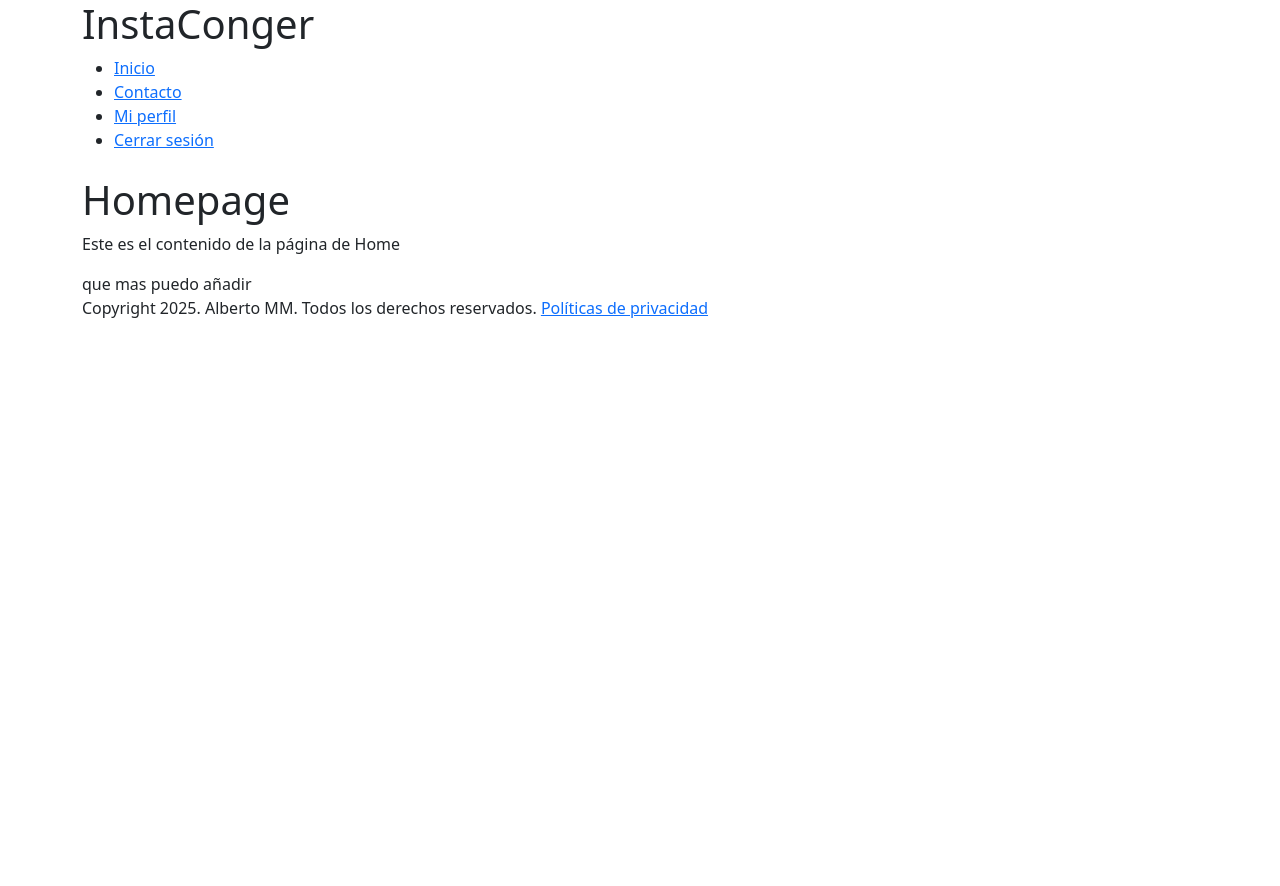
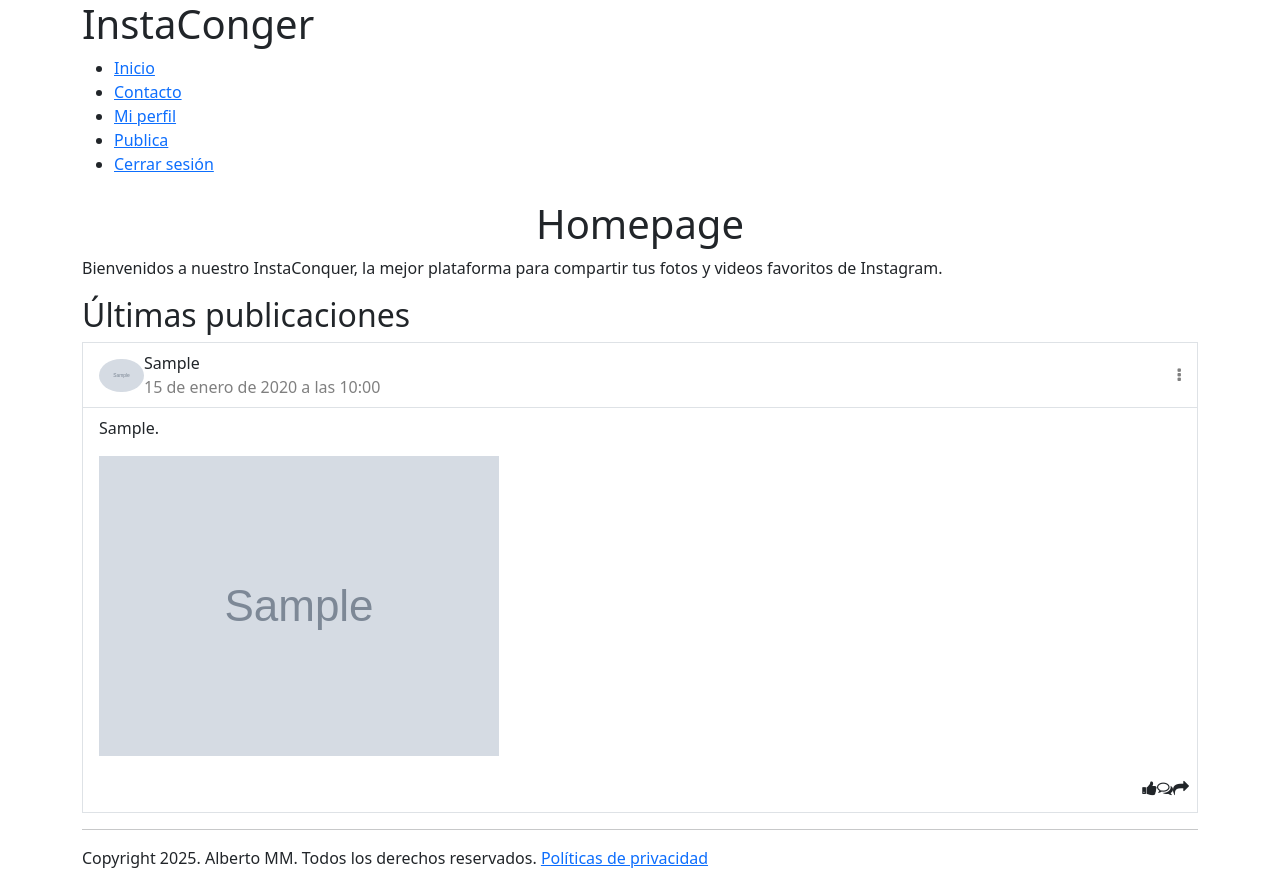
Before and after one commit to codeByAlbertoMartin/Instagram, a Django app: page / in a window 1280 px wide. Before the commit the page ends 318 px from the top, so only its background shows below. Run offline with Django 5.2, Linux system fonts and the light colour scheme; a user stored in the database is signed in; tables that the repository leaves empty hold one stand-in row (values such as "Sample post"); grey boxes marked "Sample" are stand-in pictures.

Commit message:
Nueva publicación + template Bootstrap

```diff
--- a/instagram/settings.py
+++ b/instagram/settings.py
@@ -11,6 +11,7 @@ https://docs.djangoproject.com/en/5.2/ref/settings/
 """
 
 from pathlib import Path
+from django.urls import reverse_lazy
 
 # Build paths inside the project like this: BASE_DIR / 'subdir'.
 BASE_DIR = Path(__file__).resolve().parent.parent
@@ -136,3 +137,6 @@ DEFAULT_AUTO_FIELD = 'django.db.models.BigAutoField'
 CRISPY_ALLOWED_TEMPLATE_PACKS = "bootstrap5"
 
 CRISPY_TEMPLATE_PACK = "bootstrap5"
+
+#Cambiar la url por defecto de la vista login para cuando el usuario no está logueado
+LOGIN_URL = reverse_lazy('login')
--- a/instagram/templates/_includes/_header.html
+++ b/instagram/templates/_includes/_header.html
@@ -11,6 +11,7 @@
                 <li><a href="{% url 'contact' %}">Contacto</a></li>
                 {% if request.user.is_authenticated %}
                     <li><a href="{% url 'profile_detail' request.user.profile.pk %}">Mi perfil</a></li>
+                    <li><a href="{% url 'post_create' %}">Publica</a></li>
                     <li><a href="{% url 'logout' %}">Cerrar sesión</a></li>
                 {% endif %}
 
--- /dev/null
+++ b/instagram/templates/_includes/posts/_post.html
@@ -0,0 +1,31 @@
+
+
+<article class="bg-white border mt-2">
+    <div>
+        <div class="d-flex flex-row justify-content-between align-items-center p-2 border-bottom">
+            <div class="d-flex flex-row align-items-center feed-text px-2">
+                <img class="rounded-circle" src="{{post.image.url}}" width="45">
+                <div class="d-flex flex-column flex-wrap ml-2">
+                    <span class="font-weight-bold">{{post.user.first_name}}</span>
+                    <span class="text-black-50 time">{{post.created_at}}</span>
+                </div>
+            </div>
+            <div class="feed-icon px-2">
+                <i class="fa fa-ellipsis-v text-black-50"></i>
+            </div>
+        </div>
+    </div>
+    <div class="p-2 px-3">
+        <span>{{post.caption}}.</span>
+    </div>
+
+
+    <div class="feed-image p-2 px-3">
+        <img class="img-fluid img-responsive" src="{{post.image.url}}">
+    </div>
+    <div class="d-flex justify-content-end socials p-2 py-3">
+        <i class="fa fa-thumbs-up"></i>
+        <i class="fa fa-comments-o"></i>
+        <i class="fa fa-share"></i>
+    </div>
+</article>
--- a/instagram/templates/general/Home.html
+++ b/instagram/templates/general/Home.html
@@ -4,9 +4,16 @@
 
 {% block page_content%}
 <div class="container">
-    <h1>Homepage</h1>
-    <p>Este es el contenido de la página de Home</p>
-    que mas puedo añadir
+    <h1 align="center">Homepage</h1>
+    <p>Bienvenidos a nuestro InstaConquer, la mejor plataforma para compartir tus fotos y videos favoritos de Instagram.</p>
+    <section>
+        <h2>Últimas publicaciones</h2>
+        {% for post in last_posts %}
+            {% include '_includes/posts/_post.html' %}
+            <hr class="hr">
+        {% endfor %}
+    </section>
+
 </div>
 
 {% endblock %}
--- a/instagram/templates/general/layout.html
+++ b/instagram/templates/general/layout.html
@@ -6,6 +6,7 @@
     <title>{% block head_title %}Titulo base{% endblock%}</title>
     <!-- Bootstrap 5 CSS -->
     <link href="https://cdn.jsdelivr.net/npm/bootstrap@5.3.0/dist/css/bootstrap.min.css" rel="stylesheet">
+    <link rel="stylesheet" href="https://cdnjs.cloudflare.com/ajax/libs/font-awesome/4.7.0/css/font-awesome.min.css">
 
 </head>
 <body>
--- a/instagram/urls.py
+++ b/instagram/urls.py
@@ -19,7 +19,8 @@ from django.urls import path
 from .views import HomeView, LoginView, RegisterView, LegalView, \
     ContactView, logout_view, ProfileDetailView, ProfileUpdateView
 from django.conf.urls.static import static
-from django.conf import settings
+from django.conf import settings # type: ignore
+from posts.views import PostCreateView
 
 urlpatterns = [
     path('admin/', admin.site.urls),
@@ -30,5 +31,6 @@ urlpatterns = [
     path('legal/', LegalView.as_view(), name='legal'),
     path('profile/<pk>/', ProfileDetailView.as_view(), name='profile_detail'),
     path("profile/update/<pk>/", ProfileUpdateView.as_view(), name="profile_update"),
+    path("post/create/", PostCreateView.as_view(), name="post_create"),
     path('contact/', ContactView.as_view(), name='contact'),
 ] + static(settings.MEDIA_URL, document_root=settings.MEDIA_ROOT)
--- a/instagram/views.py
+++ b/instagram/views.py
@@ -13,9 +13,22 @@ from .forms import RegistrationForm, LoginForm
 from django.contrib import messages
 from django.contrib.auth import login, authenticate, logout
 from profiles.models import UserProfile
+from django.utils.decorators import method_decorator
+from django.contrib.auth.decorators import login_required
+from posts.models import Post
+
 
 class HomeView(TemplateView):
     template_name = "general/home.html"
+
+
+    def get_context_data(self, **kwargs):
+        context = super(HomeView, self).get_context_data(**kwargs)
+
+        last_posts = Post.objects.all().order_by('-created_at')[:5]
+        context['last_posts'] = last_posts
+
+        return context
 
 
 class LoginView(FormView):
@@ -48,13 +61,13 @@ class RegisterView(CreateView):
         form.save()
         return super(RegisterView, self).form_valid(form)
 
-
+@method_decorator(login_required, name='dispatch')# Proteger la vista para que solo los usuarios logueados puedan acceder
 class ProfileDetailView(DetailView):
     template_name = "general/profile_detail.html"
     model=UserProfile
     context_object_name = 'profile'
 
-
+@method_decorator(login_required, name='dispatch')# Proteger la vista para que solo los usuarios logueados puedan acceder
 class ProfileUpdateView(UpdateView):
     template_name = "general/profile_update.html"
     model=UserProfile
--- a/posts/models.py
+++ b/posts/models.py
@@ -4,11 +4,11 @@ from django.contrib.auth.models import User
 
 # Create your models here.
 class Post(models.Model):
-    user = models.ForeignKey(User, on_delete=models.CASCADE, related_name='posts')
-    image = models.ImageField("Imagen", upload_to="posts/")
-    caption = models.TextField("Descripción", blank=True)
+    user = models.ForeignKey(User, on_delete=models.CASCADE, related_name='posts', verbose_name="Usuario")
+    image = models.ImageField(upload_to="posts_images/", verbose_name="Imagen")
+    caption = models.TextField(blank=True, verbose_name="Descripción")
     created_at = models.DateTimeField(auto_now_add=True, verbose_name="Fecha de creación")
-    likes = models.ManyToManyField(User, related_name='liked_posts', blank=True)
+    likes = models.ManyToManyField(User, related_name='liked_posts', blank=True,verbose_name="Nº de likes")
 
     class Meta:
         verbose_name = "Post"
```
Also changed, not shown: instagram/templates/general/profile_detail.html (+9 -1 lines), instagram/templates/posts/post_create.html (added, +22 -0 lines), posts/forms.py (added, +8 -0 lines), posts/views.py (+19 -2 lines), posts/migrations/0003_alter_post_likes_alter_post_user.py (added), posts_images/descarga.jpeg (added), posts_images/rosa.jpeg (added), posts_images/rosa_qqTQsbV.jpeg (added).
